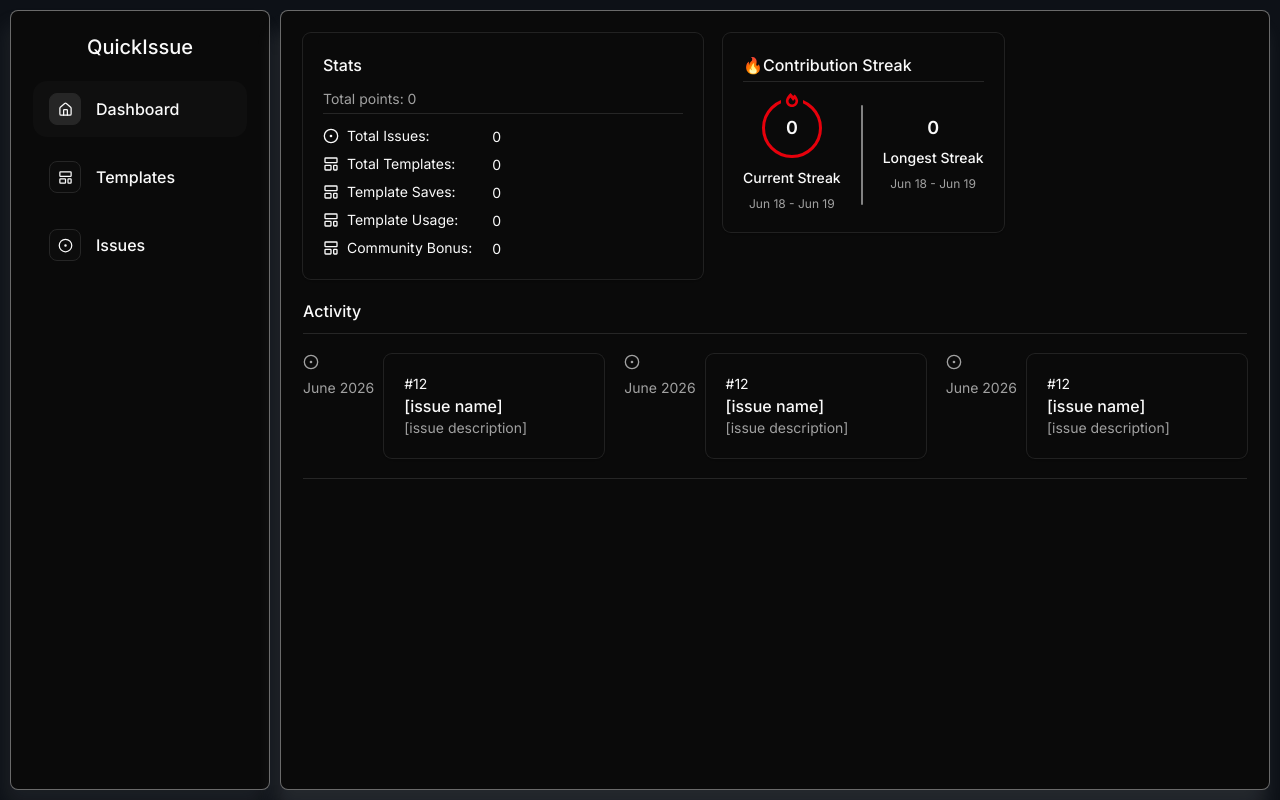
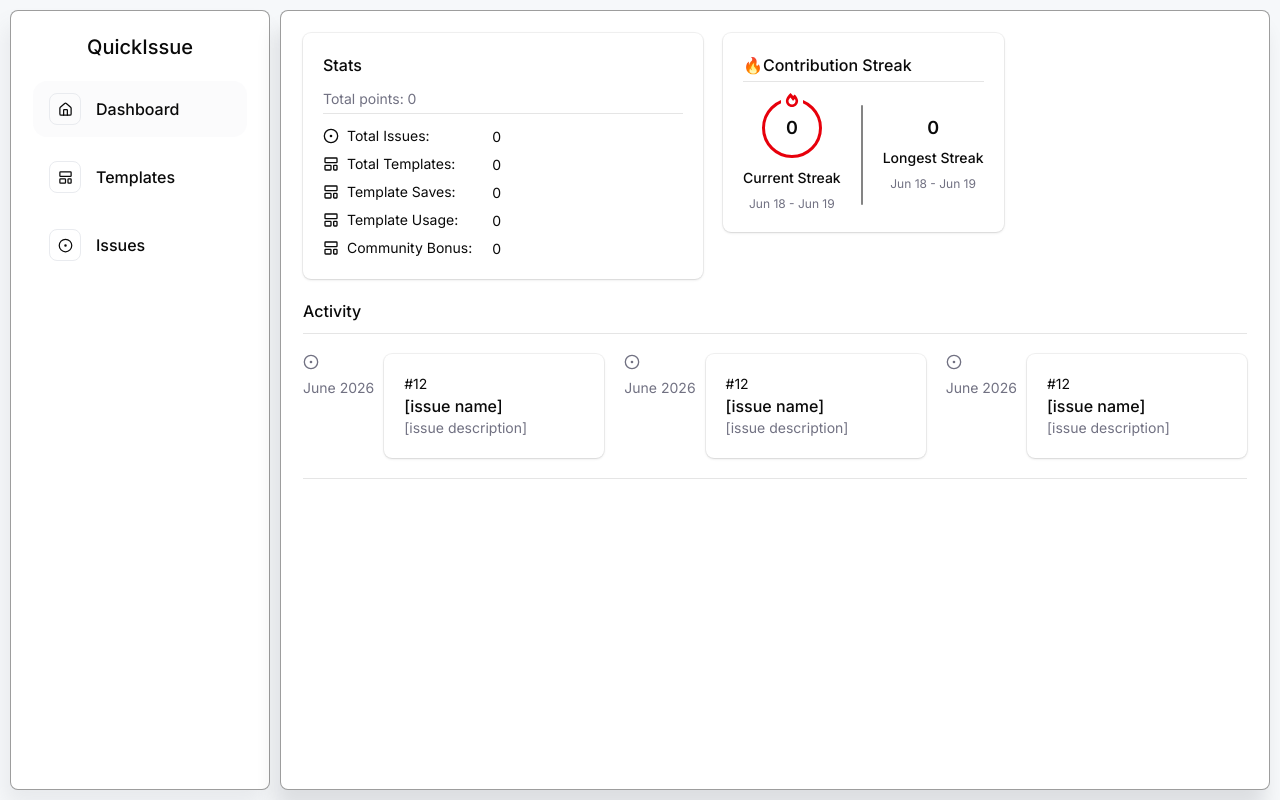
Before and after one commit to giamimino/QuickIssue, a Next.js app: page /dashboard in a window 1280 px wide. Built offline with nearby package versions, Linux system fonts and the light colour scheme.

Commit message:
style(landing-page): fix landing page light mode colors mismatch

```diff
--- a/src/app/globals.css
+++ b/src/app/globals.css
@@ -6,7 +6,7 @@
 
 :root {
   --font-size: 16px;
-  --background: #F6F8FA;
+  --background: #f6f8fa;
   --foreground: oklch(0.145 0 0);
   --card: #ffffff;
   --card-foreground: oklch(0.145 0 0);
@@ -43,13 +43,31 @@
   --sidebar-accent-foreground: oklch(0.205 0 0);
   --sidebar-border: oklch(0.922 0 0);
   --sidebar-ring: oklch(0.708 0 0);
-  --lavender: #A78BFA;
-  --periwinkle: #818CF8;
-  --bg-secondary: #F6F8FA;
+  --lavender: #a78bfa;
+  --periwinkle: #818cf8;
+  --bg-secondary: #f6f8fa;
+  --bg-hero-gradient:
+    radial-gradient(
+      ellipse 80% 60% at 50% -10%,
+      rgba(99, 102, 241, 0.12) 0%,
+      transparent 60%
+    ),
+    radial-gradient(
+      ellipse 40% 40% at 85% 40%,
+      rgba(139, 92, 246, 0.08) 0%,
+      transparent 60%
+    ),
+    #ffffff;
+  --cta-banner-bg: linear-gradient(
+    135deg,
+    rgba(99, 102, 241, 0.12) 0%,
+    rgba(139, 92, 246, 0.08) 50%,
+    rgba(248, 250, 252, 0.95) 100%
+  );
 }
 
 .dark {
-  --background: #0D1117;
+  --background: #0d1117;
   --foreground: oklch(0.985 0 0);
   --card: oklch(0.145 0 0);
   --card-foreground: oklch(0.985 0 0);
@@ -83,9 +101,27 @@
   --sidebar-accent-foreground: oklch(0.985 0 0);
   --sidebar-border: oklch(0.269 0 0);
   --sidebar-ring: oklch(0.439 0 0);
-  --lavender: #A78BFA;
-  --bg-secondary: #161B22;
-  --periwinkle: #818CF8;
+  --lavender: #a78bfa;
+  --bg-secondary: #161b22;
+  --periwinkle: #818cf8;
+  --bg-hero-gradient:
+    radial-gradient(
+      ellipse 80% 60% at 50% -10%,
+      rgba(99, 102, 241, 0.18) 0%,
+      transparent 60%
+    ),
+    radial-gradient(
+      ellipse 40% 40% at 85% 40%,
+      rgba(139, 92, 246, 0.1) 0%,
+      transparent 60%
+    ),
+    #0d1117;
+  --cta-banner-bg: linear-gradient(
+    135deg,
+    rgba(99, 102, 241, 0.15) 0%,
+    rgba(139, 92, 246, 0.1) 50%,
+    rgba(22, 27, 34, 0.95) 100%
+  );
 }
 
 @theme inline {
@@ -133,18 +169,17 @@
   --color-indigo: var(--indigo);
   --color-violet: var(--violet);
   --color-background-secondary: var(--bg-secondary);
-
   --breakpoint-xs: 28rem;
 }
 
 @layer base {
   * {
     @apply border-border outline-ring/50;
-    }
+  }
   body {
     @apply bg-background text-foreground;
-    }
+  }
   html {
     @apply font-sans;
-    }
+  }
 }
--- a/src/app/layout.tsx
+++ b/src/app/layout.tsx
@@ -33,7 +33,6 @@ export default function RootLayout({
         "font-sans",
         inter.variable,
         jetBrainsMono.variable,
-        "dark",
       )}
     >
       <body className="min-h-full flex flex-col">{children}</body>
--- a/src/components/sections/landing/CTA-banner.tsx
+++ b/src/components/sections/landing/CTA-banner.tsx
@@ -16,8 +16,7 @@ const CTABanner = () => {
           transition={{ duration: 0.6 }}
           className="relative rounded-3xl border border-[#30363D] overflow-hidden text-center px-8 py-16"
           style={{
-            background:
-              "linear-gradient(135deg, rgba(99,102,241,0.15) 0%, rgba(139,92,246,0.1) 50%, rgba(22,27,34,0.95) 100%)",
+            background: "var(--cta-banner-bg)",
           }}
         >
           <div
@@ -28,7 +27,7 @@ const CTABanner = () => {
             }}
           />
           <div className="relative">
-            <h2 className="text-4xl sm:text-5xl font-semibold text-[#E6EDF3] mb-4 tracking-tight">
+            <h2 className="text-4xl sm:text-5xl font-semibold text-foreground mb-4 tracking-tight">
               Start writing better issues today
             </h2>
             <p className="text-[#8B949E] text-lg mb-10 max-w-xl mx-auto">
@@ -44,7 +43,7 @@ const CTABanner = () => {
               >
                 Get started for free <ArrowRight className="w-4 h-4" />
               </button>
-              <a className="inline-flex items-center gap-2 px-7 py-3.5 rounded-xl text-sm font-medium text-[#E6EDF3] border border-[#30363D] hover:border-[#6366f1]/40 transition-colors">
+              <a className="inline-flex cursor-pointer select-none items-center gap-2 px-7 py-3.5 rounded-xl text-sm font-medium text-foreground border border-[#30363D] hover:border-[#6366f1]/40 transition-colors">
                 Explore templates
               </a>
             </div>
--- a/src/components/sections/landing/benefits-section.tsx
+++ b/src/components/sections/landing/benefits-section.tsx
@@ -21,7 +21,7 @@ const BenefitsSection = () => {
           transition={{ duration: 0.5, delay: i / 10 }}
           className="h-full"
         >
-          <Card className="bg-[#161B22] h-full border border-accent hover:border-accent-foreground/20 transition-all duration-300">
+          <Card className="bg-background-secondary h-full border border-accent hover:border-accent-foreground/20 transition-all duration-300">
             <CardHeader>
               <div
                 className="w-10 h-10 rounded-xl flex justify-center items-center"
--- a/src/components/sections/landing/footer.tsx
+++ b/src/components/sections/landing/footer.tsx
@@ -18,7 +18,7 @@ export function Footer() {
   return (
     <footer
       className="border-t border-[#30363D] py-16 px-4 sm:px-6 lg:px-8"
-      style={{ background: "#0D1117" }}
+      style={{ background: "var(--bg-hero-gradiant)" }}
     >
       <div className="max-w-7xl mx-auto">
         <div className="flex justify-between gap-8 mb-14">
@@ -27,7 +27,7 @@ export function Footer() {
               <div className="w-8 h-8 rounded-lg bg-linear-to-br from-[#6366f1] to-[#8b5cf6] flex items-center justify-center">
                 <Zap className="w-4 h-4 text-white" strokeWidth={2.5} />
               </div>
-              <span className="text-[#E6EDF3] font-semibold">QuickIssue</span>
+              <span className="text-foreground font-semibold">QuickIssue</span>
             </div>
             <p className="text-[#8B949E] text-sm leading-relaxed max-w-xs mb-6">
               Create, manage, and share GitHub issue templates. Better issues
@@ -48,7 +48,7 @@ export function Footer() {
           <div className="flex gap-12">
             {Object.entries(links).map(([category, items]) => (
               <div key={category}>
-                <h4 className="text-[#E6EDF3] font-medium text-sm mb-4">
+                <h4 className="text-foreground font-medium text-sm mb-4">
                   {category}
                 </h4>
                 <ul className="space-y-2.5">
--- a/src/components/sections/landing/hero-section.tsx
+++ b/src/components/sections/landing/hero-section.tsx
@@ -150,8 +150,7 @@ const HeroSection = () => {
     <section
       className="min-h-screen"
       style={{
-        background:
-          "radial-gradient(ellipse 80% 60% at 50% -10%, rgba(99, 102, 241, 0.18) 0%, transparent 60%), radial-gradient(ellipse 40% 40% at 85% 40%, rgba(139, 92, 246, 0.1) 0%, transparent 60%), #0D1117",
+        background: "var(--bg-hero-gradient)",
       }}
     >
       <div className="px-18 pt-24 mt-20 max-lg:px-15 max-lg:pt-20 max-md:px-9 max-md:pt-12 max-sm:px-0 max-sm:pt-9 flex justify-between">
@@ -195,7 +194,7 @@ const HeroSection = () => {
             <Button
               className={`py-6 px-3 text-sm cursor-pointer
               bg-linear-to-br from-indigo-500 to-violet-400
-              text-foreground transition-all duration-200
+              text-white transition-all duration-200
               hover:opacity-90 hover:shadow-xl hover:shadow-violet-500/30
               hover:-translate-y-0.5 font-medium`}
               onClick={() => router.push("/login")}
--- a/src/proxy.ts
+++ b/src/proxy.ts
@@ -14,5 +14,5 @@ export default auth(async (req) => {
 
   const rateLimitRes = await RateLimitMiddleware(req);
 
-  if (rateLimitRes) return rateLimitRes;
+  // if (rateLimitRes) return rateLimitRes;
 });
```
